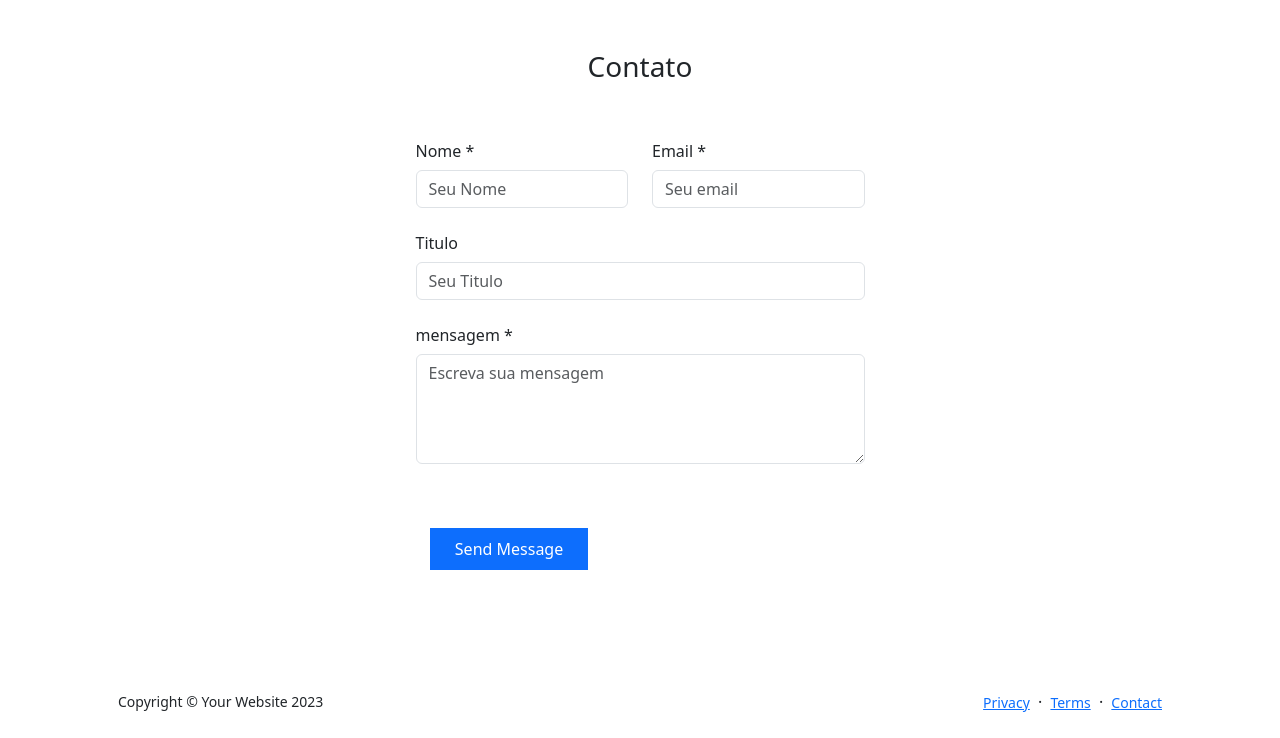
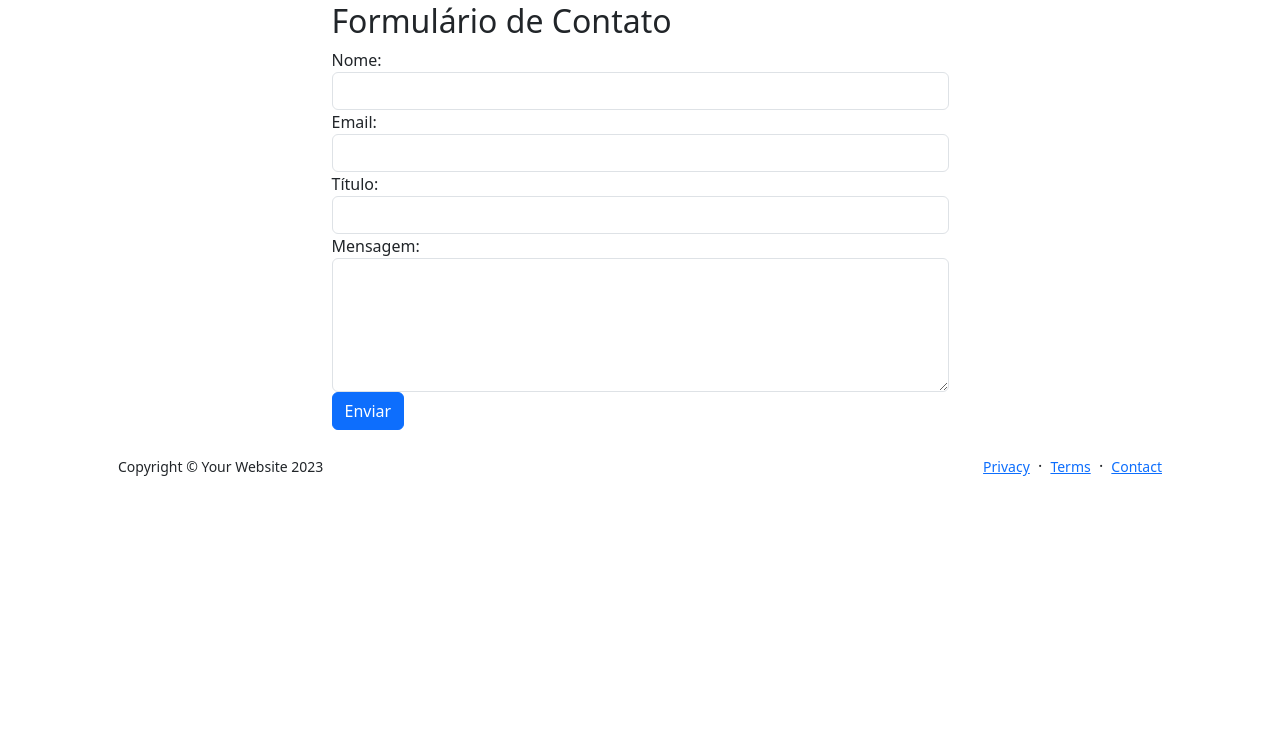
Before and after one commit to flv7x/site_bunter, a Django app: page /contato/ in a window 1280 px wide. Shown: the part 89-827 px from the top of the page. After the commit the page ends 565 px from the top, so only its background shows below. Run offline with Django 5.2, Linux system fonts and the light colour scheme; some libraries are stand-ins or nearby versions.

Commit message:
ajustes em contatos

```diff
--- a/bunter_app/forms.py
+++ b/bunter_app/forms.py
@@ -1,7 +1,13 @@
 from django import forms
 from .models import Cliente
+from .models import Contact
 
 class ClienteForm(forms.ModelForm):
     class Meta:
         model = Cliente
         fields = ['nome', 'sobrenome', 'cpf', 'email']
+
+class ContatoForm(forms.ModelForm):
+    class Meta:
+        model = Contact
+        fields = ['nome', 'email', 'titulo', 'mensagem']
--- a/bunter_app/models.py
+++ b/bunter_app/models.py
@@ -1,13 +1,13 @@
 from django.db import models
 
 class Contact(models.Model):
-    name = models.CharField(max_length=100)
+    nome = models.CharField(max_length=100)
     email = models.EmailField()
-    subject = models.CharField(max_length=200)
-    message = models.TextField()
+    titulo = models.CharField(max_length=200)
+    mensagem = models.TextField()
 
     def __str__(self):
-        return self.name
+        return self.nome
 
 class Cliente(models.Model):  # Renomeado para seguir a convenção de nomenclatura
     nome = models.CharField(max_length=30, blank=False, null=False)
--- a/bunter_app/templates/contato/contatos.html
+++ b/bunter_app/templates/contato/contatos.html
@@ -53,43 +53,28 @@
             <div class="container">
                 <div class="row align-items-stretch justify-content-center no-gutters">
                     <div class="col-md-7">
-                        <div class="form h-100 contact-wrap p-5">
-                            <h3 class="text-center">Contato</h3>
-                            <form class="m-5" action="{% url 'contato' %}" method="POST" id="ContactForm" name="ContactForm" novalidate="novalidate">{% csrf_token %} {{ form.as_p }}
-                                <div class="row"> <!--Formulario com nome e email-->
-                                    <div class="col-md-6 form-group mb-3">
-                                        <label for="" class="col-form-label">Nome *</label>
-                                        <input type="text" class="form-control" name="name" id="name"
-                                            placeholder="Seu Nome">
-                                    </div>
-                                    <div class="col-md-6 form-group mb-3">
-                                        <label for="" class="col-form-label">Email *</label>
-                                        <input type="email" class="form-control" name="email" id="email"
-                                            placeholder="Seu email">
-                                    </div>
+                        <div class="container">
+                            <h2>Formulário de Contato</h2>
+                            <form method="post">
+                                {% csrf_token %}
+                                <div class="form-group">
+                                    <label for="id_nome">Nome:</label>
+                                    <input type="text" class="form-control" id="id_nome" name="nome">
                                 </div>
-                                <div class="row"> <!--Area de titulo mensagem-->
-                                    <div class="col-md-12 form-group mb-3">
-                                        <label for="budget" class="col-form-label">Titulo</label>
-                                        <input type="text" class="form-control" name="subject" id="subject"
-                                            placeholder="Seu Titulo">
-                                    </div>
+                                <div class="form-group">
+                                    <label for="id_email">Email:</label>
+                                    <input type="email" class="form-control" id="id_email" name="email">
                                 </div>
-                                <div class="row mb-5">
-                                    <div class="col-md-12 form-group mb-3">
-                                        <label for="message" class="col-form-label">mensagem *</label>
-                                        <textarea class="form-control" name="message" id="message" cols="30" rows="4"
-                                            placeholder="Escreva sua mensagem"></textarea>
-                                    </div>
+                                <div class="form-group">
+                                    <label for="id_titulo">Título:</label>
+                                    <input type="text" class="form-control" id="id_titulo" name="titulo">
                                 </div>
-                                <div class="col-md-5 form-group text-center">
-                                    <input type="submit" value="Send Message"
-                                        class="btn btn-block btn-primary rounded-0 py-2 px-4">
-                                    <span class="submitting"></span>
+                                <div class="form-group">
+                                    <label for="id_mensagem">Mensagem:</label>
+                                    <textarea class="form-control" id="id_mensagem" name="mensagem" rows="5"></textarea>
                                 </div>
+                                <button type="submit" class="btn btn-primary">Enviar</button>
                             </form>
-                            <!-- <div id="form-message-warning mt-4"></div>
-                                <div id="form-message-success">Your message was sent, thank you!</div> -->
                         </div>
                     </div>
                 </div>
--- a/bunter_app/views.py
+++ b/bunter_app/views.py
@@ -1,5 +1,5 @@
-from django.http import JsonResponse
 from django.shortcuts import redirect, render
+from .forms import ContatoForm
 from .forms import ClienteForm
 from .models import Produto
 
@@ -7,7 +7,15 @@ from .models import Produto
 def home(request):
     return render(request, 'homes/home.html')
 def contato(request):
-    return render(request, 'contato/contatos.html')
+    if request.method == 'POST':
+        formContact = ContatoForm(request.POST)
+        if formContact.is_valid():
+            formContact.save()
+            return redirect('home')
+    else:
+        formContact = ContatoForm()
+    return render(request, 'contato/contatos.html', {'form': formContact})
+
 def produto(request):
     return render(request, 'produtos/produtos.html')
 def sobre_mim(request):
```
Also changed, not shown: bunter_app/migrations/0004_rename_message_contact_mensagem_and_more.py (added), db.sqlite3.
